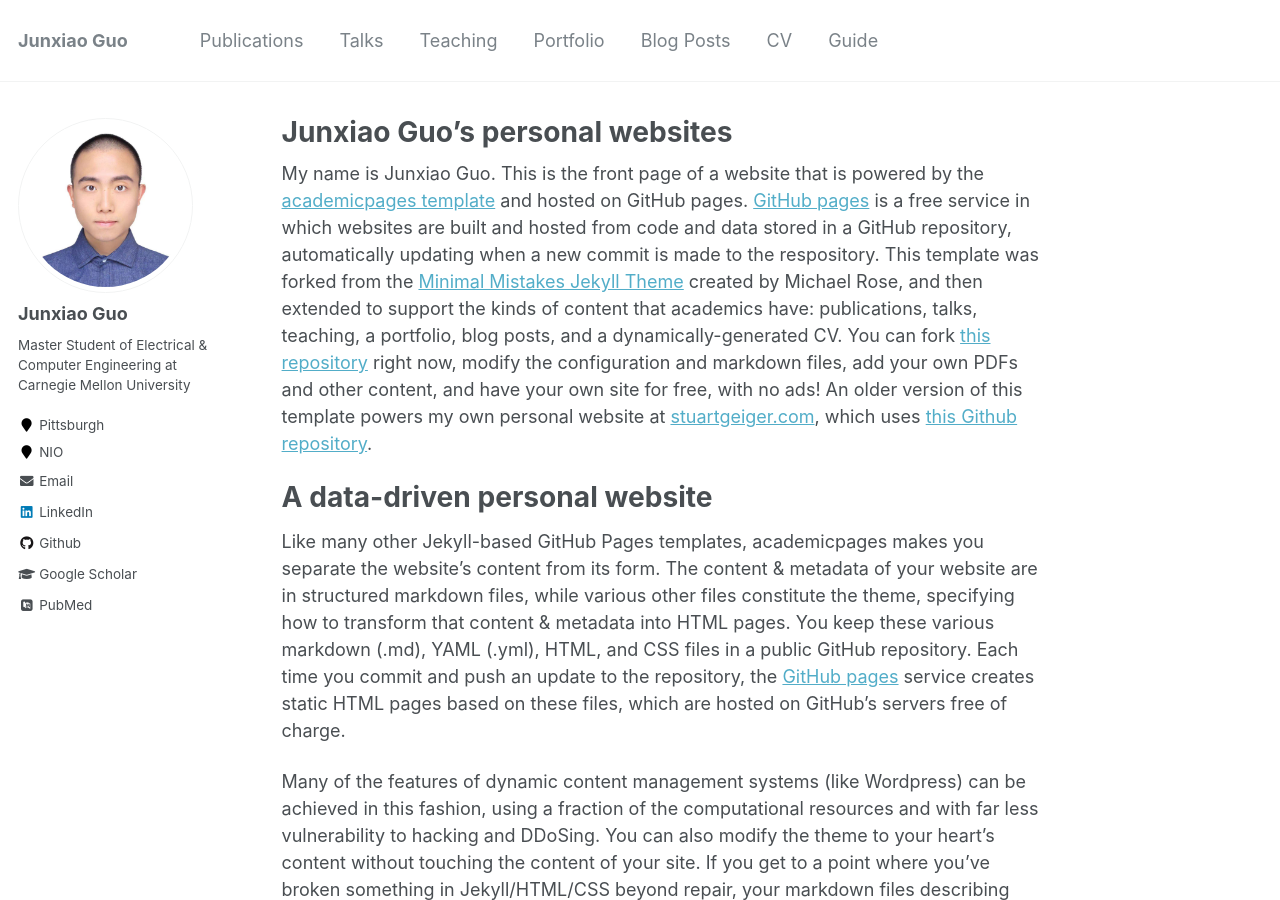
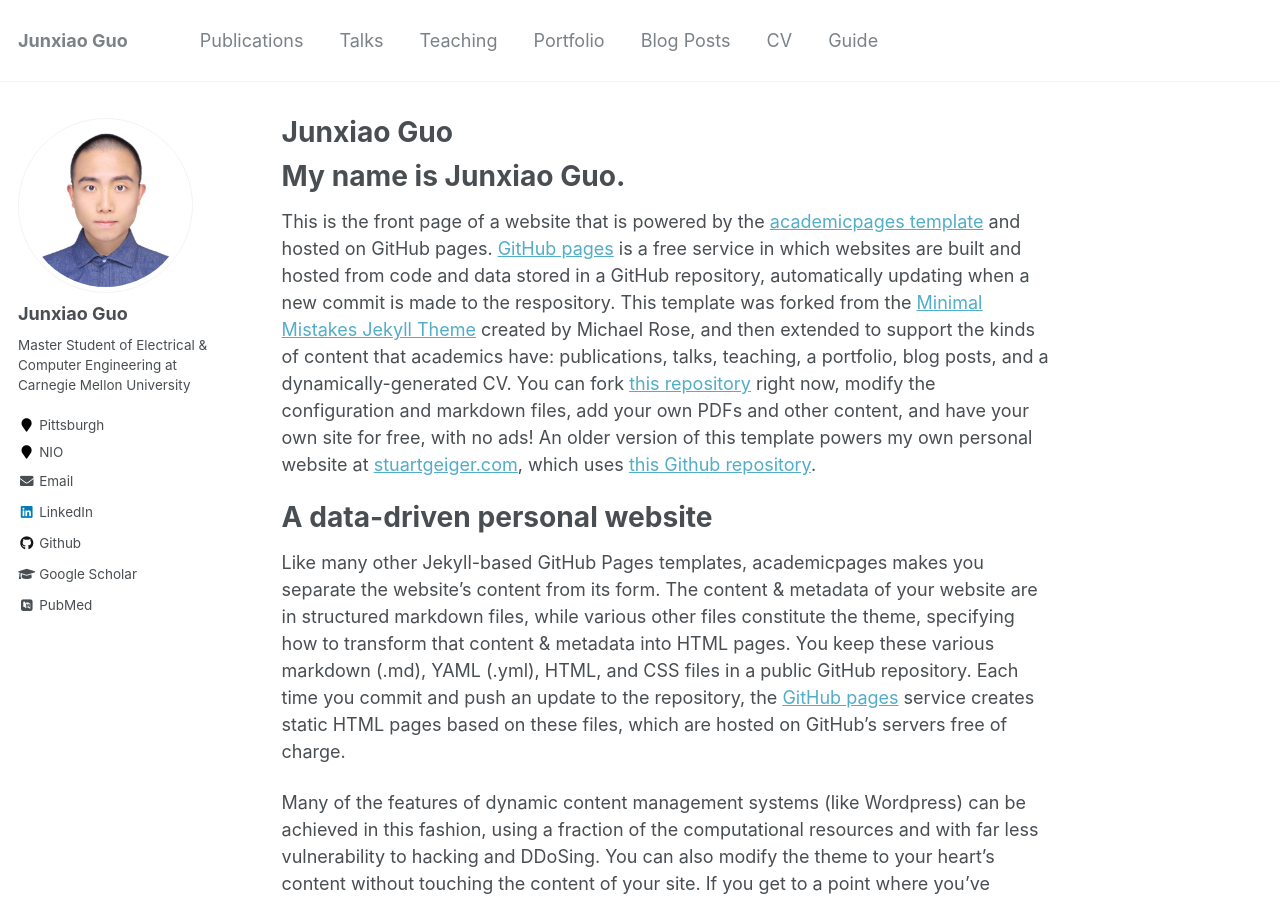
Before and after one commit to ghostian/ghostian.github.io, a Jekyll site: the page built from _pages/about.md, in a window 1280 px wide and 900 px high. Built offline with Jekyll 4.4.1, drawn with Linux system fonts in a browser that asks for light colours; some web fonts are replaced; some of the changed lines change nothing that is shown.

Commit message:
July-25: titles

```diff
--- a/_pages/about.md
+++ b/_pages/about.md
@@ -1,6 +1,6 @@
 ---
 permalink: /
-title: "Junxiao Guo's personal websites"
+title: "Junxiao Guo"
 excerpt: "About me"
 author_profile: true
 redirect_from:
@@ -9,6 +9,7 @@
 ---
 
 My name is Junxiao Guo.
+======
 This is the front page of a website that is powered by the [academicpages template](https://github.com/academicpages/academicpages.github.io) and hosted on GitHub pages. [GitHub pages](https://pages.github.com) is a free service in which websites are built and hosted from code and data stored in a GitHub repository, automatically updating when a new commit is made to the respository. This template was forked from the [Minimal Mistakes Jekyll Theme](https://mmistakes.github.io/minimal-mistakes/) created by Michael Rose, and then extended to support the kinds of content that academics have: publications, talks, teaching, a portfolio, blog posts, and a dynamically-generated CV. You can fork [this repository](https://github.com/academicpages/academicpages.github.io) right now, modify the configuration and markdown files, add your own PDFs and other content, and have your own site for free, with no ads! An older version of this template powers my own personal website at [stuartgeiger.com](http://stuartgeiger.com), which uses [this Github repository](https://github.com/staeiou/staeiou.github.io).
 
 A data-driven personal website
@@ -20,11 +21,11 @@
 Getting started
 ======
 1. Register a GitHub account if you don't have one and confirm your e-mail (required!)
-1. Fork [this repository](https://github.com/academicpages/academicpages.github.io) by clicking the "fork" button in the top right.
-1. Go to the repository's settings (rightmost item in the tabs that start with "Code", should be below "Unwatch"). Rename the repository "[your GitHub username].github.io", which will also be your website's URL.
-1. Set site-wide configuration and create content & metadata (see below -- also see [this set of diffs](http://archive.is/3TPas) showing what files were changed to set up [an example site](https://getorg-testacct.github.io) for a user with the username "getorg-testacct")
-1. Upload any files (like PDFs, .zip files, etc.) to the files/ directory. They will appear at https://[your GitHub username].github.io/files/example.pdf.
-1. Check status by going to the repository settings, in the "GitHub pages" section
+2. Fork [this repository](https://github.com/academicpages/academicpages.github.io) by clicking the "fork" button in the top right.
+3. Go to the repository's settings (rightmost item in the tabs that start with "Code", should be below "Unwatch"). Rename the repository "[your GitHub username].github.io", which will also be your website's URL.
+4. Set site-wide configuration and create content & metadata (see below -- also see [this set of diffs](http://archive.is/3TPas) showing what files were changed to set up [an example site](https://getorg-testacct.github.io) for a user with the username "getorg-testacct")
+5. Upload any files (like PDFs, .zip files, etc.) to the files/ directory. They will appear at https://[your GitHub username].github.io/files/example.pdf.
+6. Check status by going to the repository settings, in the "GitHub pages" section
 
 Site-wide configuration
 ------
```
